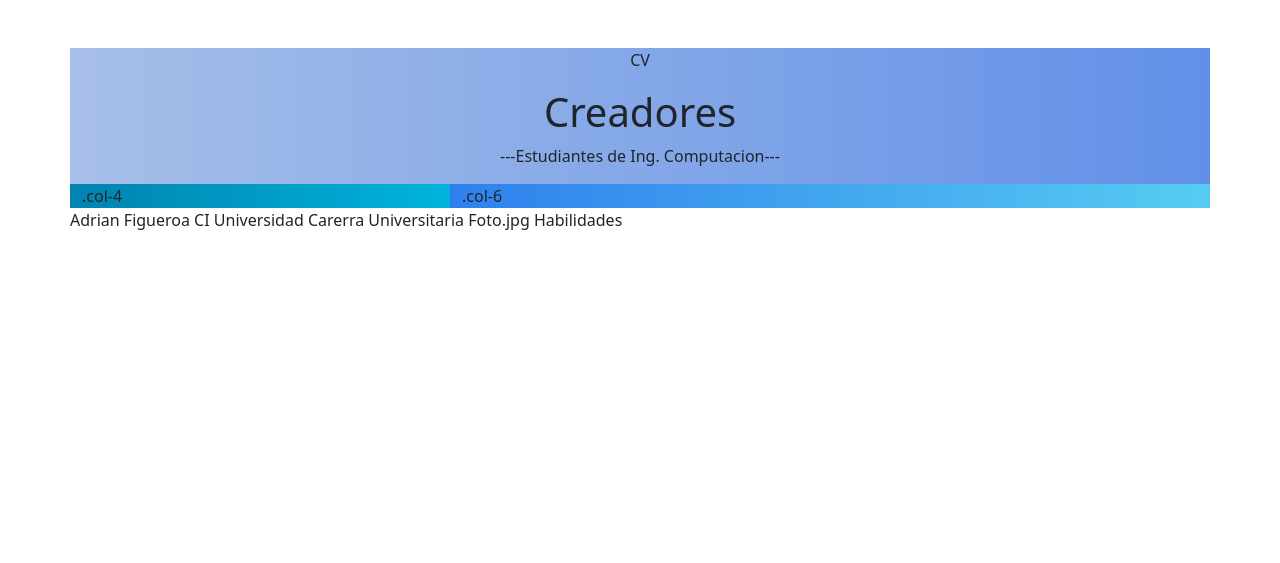
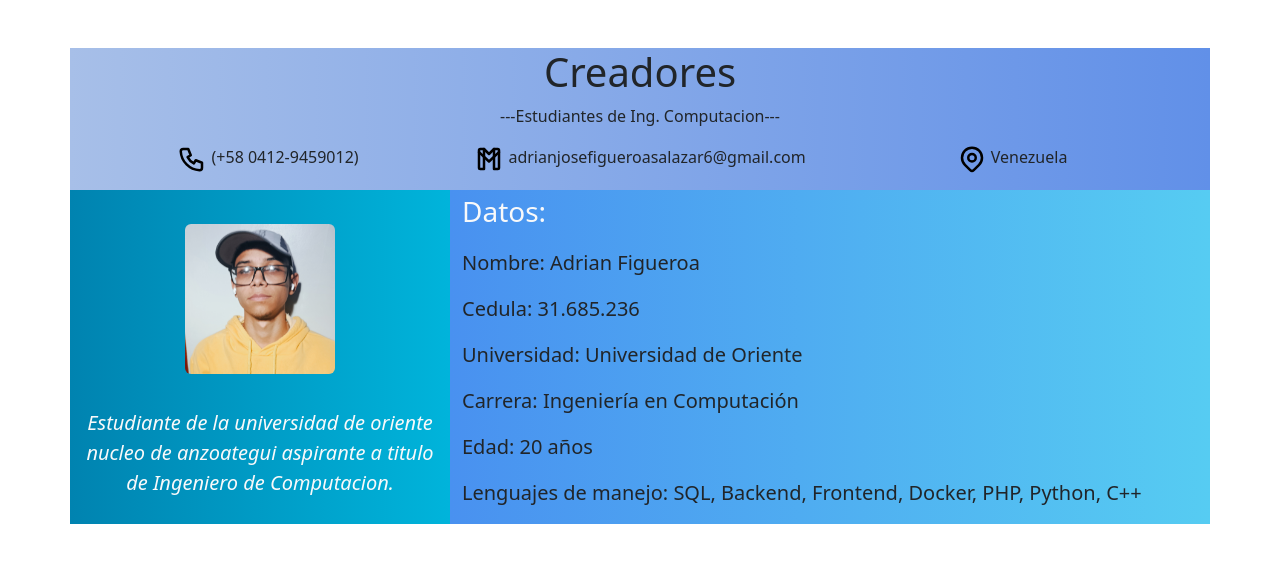
Before and after one commit to AdrianJose210705/Proyecto_Xampp, a PHP site: page /secciones/vista_informacion.php in a window 1280 px wide. Shown: the part 56-619 px from the top of the page. Run offline with PHP 8.4, Linux system fonts and the light colour scheme; data comes from the database, SQL or seed files in the repository.

Commit message:
Se agrego

```diff
--- a/secciones/vista_informacion.php
+++ b/secciones/vista_informacion.php
@@ -1,62 +1,89 @@
 <?php include('../template/cabecera.php')?>
 <?php include('../secciones/informacion.php')?>
 
-
+<?php foreach($listaNombre2 as $nombre){?>
 <div class="container">
     <div class="row">
         <div class="col-12 color_principal text-center">
-        <p>CV</p>
         <h1>Creadores</h1>
         <p><span>---</span>Estudiantes de Ing. Computacion<span>---</span></p>
+        <div class="container text-center">
+            <div class="row align-items-start">
+                <div class="col">
+                <p>
+                <svg
+                xmlns="http://www.w3.org/2000/svg"
+                width="30"
+                height="30"
+                viewBox="0 0 24 24"
+                fill="none"
+                stroke="#000000"
+                stroke-width="2"
+                stroke-linecap="round"
+                stroke-linejoin="round">
+                    <path d="M5 4h4l2 5l-2.5 1.5a11 11 0 0 0 5 5l1.5 -2.5l5 2v4a2 2 0 0 1 -2 2a16 16 0 0 1 -15 -15a2 2 0 0 1 2 -2" />
+                </svg>
+                (+58 0412-9459012)
+                </p>
+                </div>
+                <div class="col">
+                <p>
+                <svg
+                xmlns="http://www.w3.org/2000/svg"
+                width="30"
+                height="30"
+                viewBox="0 0 24 24"
+                fill="none"
+                stroke="#000000"
+                stroke-width="2"
+                stroke-linecap="round"
+                stroke-linejoin="round">
+                    <path d="M16 20h3a1 1 0 0 0 1 -1v-14a1 1 0 0 0 -1 -1h-3v16z" />
+                    <path d="M5 20h3v-16h-3a1 1 0 0 0 -1 1v14a1 1 0 0 0 1 1z" />
+                    <path d="M16 4l-4 4l-4 -4" />
+                    <path d="M4 6.5l8 7.5l8 -7.5" />
+                </svg>
+                adrianjosefigueroasalazar6@gmail.com
+                </p>
+                </div>
+                <div class="col">
+                <p>
+                <svg
+                xmlns="http://www.w3.org/2000/svg"
+                width="30"
+                height="30"
+                viewBox="0 0 24 24"
+                fill="none"
+                stroke="#000000"
+                stroke-width="2"
+                stroke-linecap="round"
+                stroke-linejoin="round">
+                    <path d="M9 11a3 3 0 1 0 6 0a3 3 0 0 0 -6 0" />
+                    <path d="M17.657 16.657l-4.243 4.243a2 2 0 0 1 -2.827 0l-4.244 -4.243a8 8 0 1 1 11.314 0z" />
+                </svg>
+                Venezuela
+                </p>
+                </div>
+            </div>
         </div>
-        <div class="col-4 color_izquierdo">.col-4<br>
-
-
-
         </div>
-        <div class="col-8 colo_derecho">.col-6<br>
-
-
-
-
+        <div class="col-4 color_izquierdo color_izquierdo img">
+            <br>
+            <img  style="border-radius: 20%;" src="../fotoperfil/Foto.jpg" alt="Imagen de perfil" class="rounded mx-auto d-block">
+            <br>
+            <p class="text-center fst-italic text-light fs-5">Estudiante de la universidad de oriente nucleo de anzoategui aspirante a titulo de Ingeniero de Computacion.</p>
+        </div>
+        <div class="col-8 color_derecho">
+            <p class="fs-3 text-light">Datos:</p>
+            <p class="fs-5">Nombre: <?php echo $nombre['nombre_alumno']?></p>
+            <p class="fs-5">Cedula: <?php echo $nombre['cedula']?></p>
+            <p class="fs-5">Universidad: <?php echo $nombre['universidad']?></p>
+            <p class="fs-5">Carrera: <?php echo $nombre['carrera']?></p>
+            <p class="fs-5">Edad: <?php echo $nombre['bio']?></p>
+            <p class="fs-5">Lenguajes de manejo: <?php echo $nombre['habilidades']?></p>
         </div>
     </div>
 </div>
-
-
-
-
-
-
-
-
-
-
-
-
-
-
-
-
-
-
-
-            <tbody>
-            <?php foreach($listaNombre2 as $nombre){?>
-                <tr>
-                    <td><?php echo $nombre ['nombre_alumno']?></td>
-                    <td>CI</td>
-                    <td>Universidad</td>
-                    <td>Carerra Universitaria</td>
-                    <td><?php echo $nombre ['foto_url']?></td>
-                    <td>Habilidades</td>
-                </tr>
-            <?php } ?>
-            </tbody>
-        </table>
-    </div>
-
-
-</div>
+<?php } ?>
 
 <?php include('../template/pie.php')?>
--- a/style/style.css
+++ b/style/style.css
@@ -10,8 +10,17 @@
     background: linear-gradient(to right, #0083B0, #00B4DB);
 }
 
-.colo_derecho{
-    background: #56CCF2;
+.color_derecho{
+    background: #78bed5;
     background: -webkit-linear-gradient(to right, #2F80ED, #56CCF2);
-    background: linear-gradient(to right, #2F80ED, #56CCF2);
+    background: linear-gradient(to right, #4991f0, #56CCF2);
 }
+
+.color_izquierdo img {
+    width: 150px;
+    height: 150px;
+    object-fit: cover;
+    border-radius: 50%;
+    display: block;
+    margin: 10px auto;
+}
```
Also changed, not shown: fotoperfil/Foto.jpg (added).
